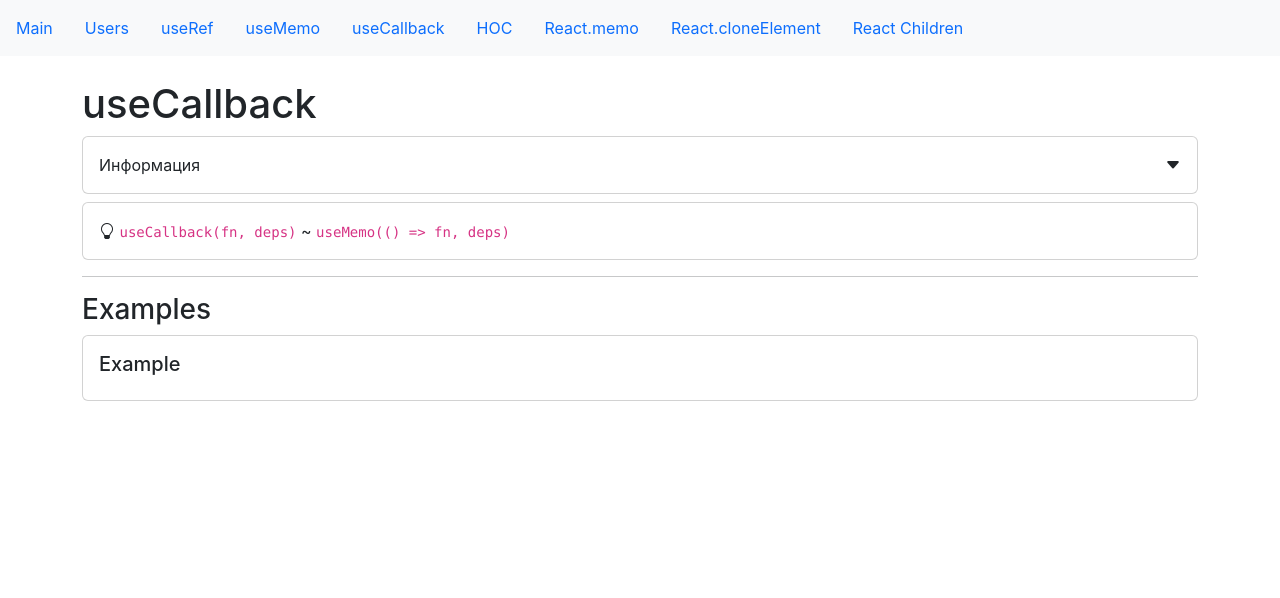
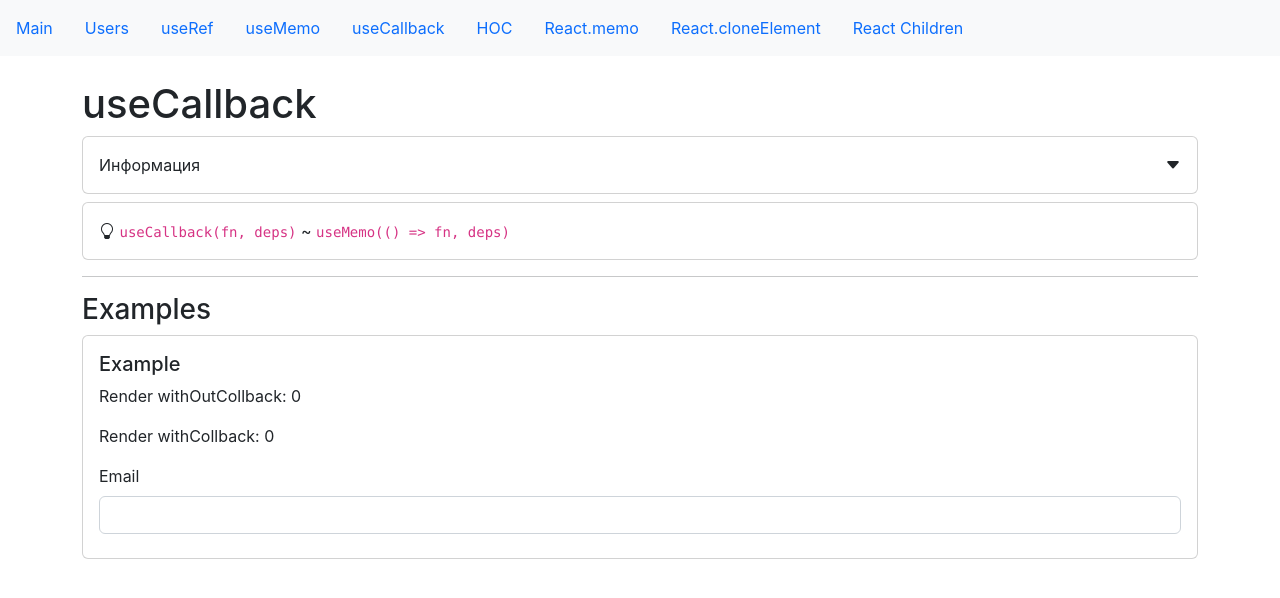
Before and after one commit to potapag/start-hooks, a React (Create React App) app: page /useCallback in a window 1280 px wide. Shown: the top 598 px of the page. Built offline with nearby package versions, Linux system fonts and the light colour scheme.

Commit message:
useCallback

```diff
--- a/src/app/components/examples/useCallback/useCallBackExample.jsx
+++ b/src/app/components/examples/useCallback/useCallBackExample.jsx
@@ -1,11 +1,54 @@
-import React from "react";
+import React, { useEffect, useState, useRef, useCallback } from "react";
 import CardWrapper from "../../common/Card";
 import SmallTitle from "../../common/typografy/smallTitle";
 
 const UseCallBackExample = () => {
+    const [data, setData] = useState({});
+    const withOutCollback = useRef(0);
+    const withCollback = useRef(0);
+
+    function hendelChange({ target }) {
+        setData((prevState) => ({ ...prevState, [target.name]: target.value }));
+    }
+
+    // WithOut Callback
+    const validateWithOutCallback = (data) => {
+        console.log(data);
+    };
+    useEffect(() => {
+        withOutCollback.current++;
+    }, [validateWithOutCallback]);
+
+    // With Callback
+    const validateWithCallback = useCallback((data) => {
+        console.log(data);
+    }, []);
+    useEffect(() => {
+        withCollback.current++;
+    }, [validateWithCallback]);
+
+    useEffect(() => {
+        validateWithOutCallback(data);
+        validateWithCallback(data);
+    }, [data]);
+
     return (
         <CardWrapper>
             <SmallTitle>Example</SmallTitle>
+            <p>Render withOutCollback: {withOutCollback.current}</p>
+            <p>Render withCollback: {withCollback.current}</p>
+
+            <label htmlFor="email" className="form-label">
+                Email
+            </label>
+            <input
+                type="email"
+                className="form-control mb-2"
+                id="email"
+                name="email"
+                value={data.email || ""}
+                onChange={hendelChange}
+            />
         </CardWrapper>
     );
 };
```
